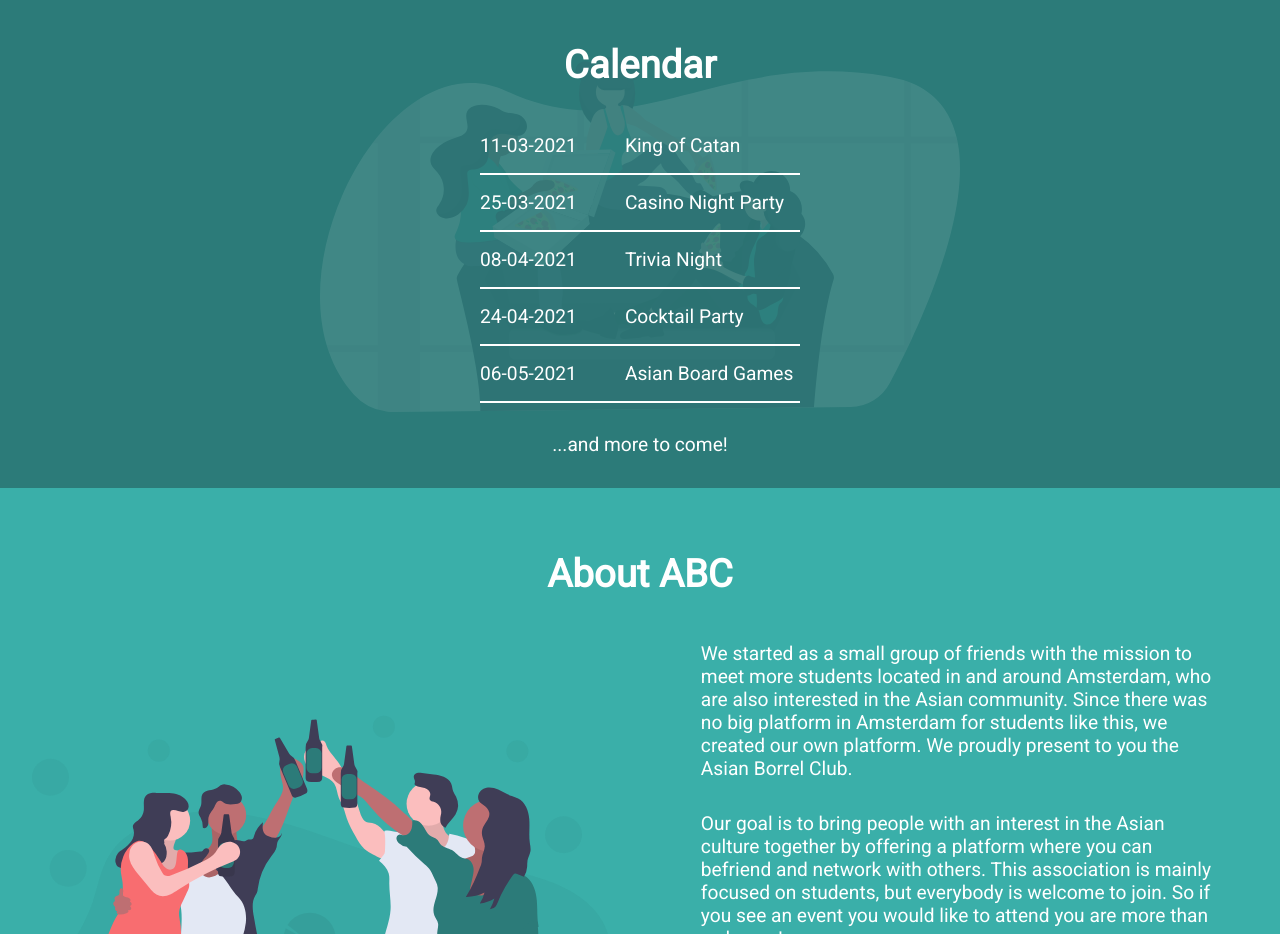
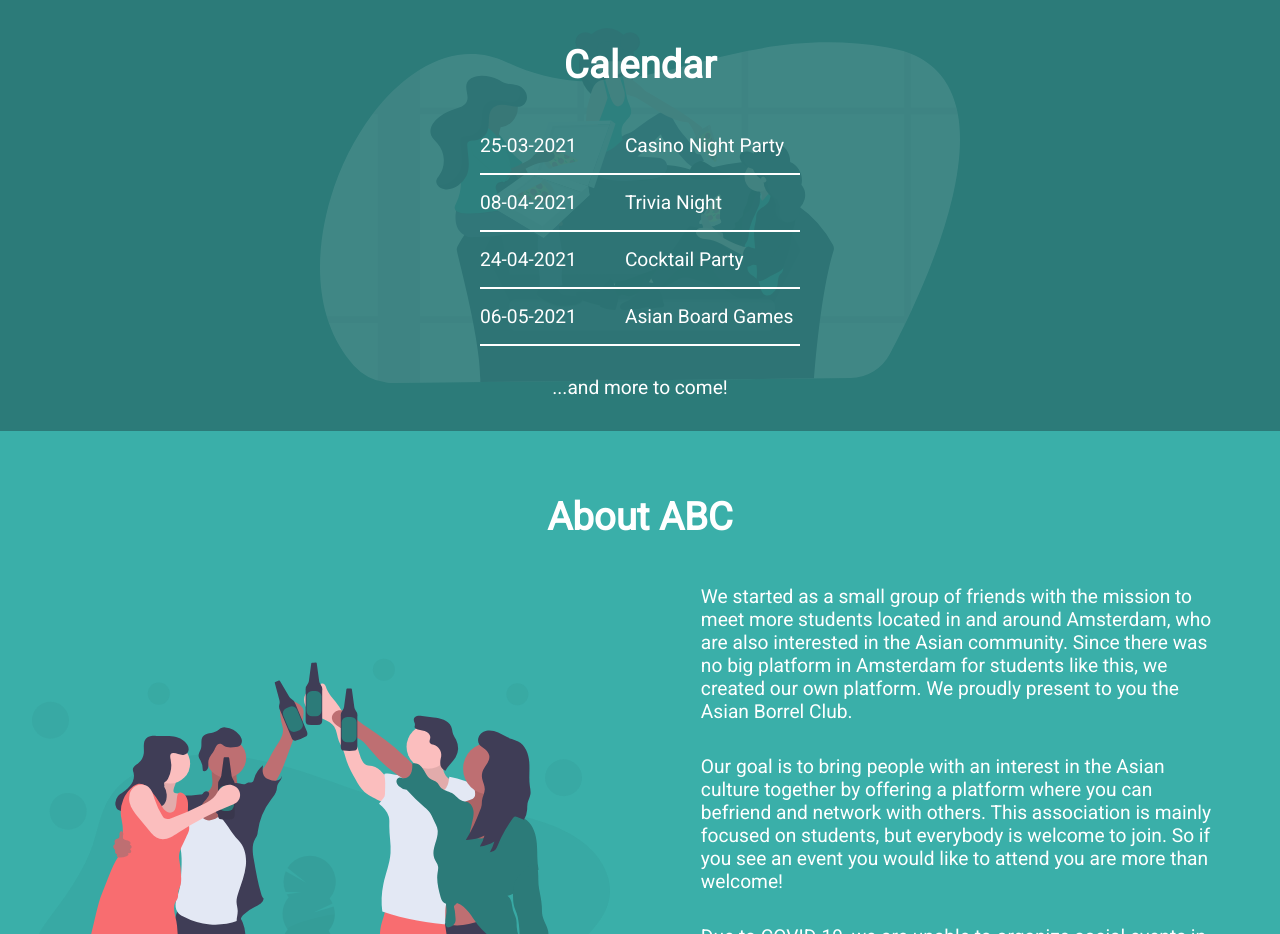
Before and after one commit to asianborrelclub/preview-site, a React (Create React App) app: page / in a window 1280 px wide. Shown: the part 820-1754 px from the top of the page. Built offline with nearby package versions, Linux system fonts and the light colour scheme.

Commit message:
Update calendar

```diff
--- a/src/components/Calendar.js
+++ b/src/components/Calendar.js
@@ -10,7 +10,6 @@ class Calendar extends Component {
         <img src={backImg} className="event-image" alt="friends eating pizza"></img>
         <h1>Calendar</h1>
         <div className="event">
-          <CalendarItem date="11-03-2021" title="King of Catan" />
           <CalendarItem date="25-03-2021" title="Casino Night Party" />
           <CalendarItem date="08-04-2021" title="Trivia Night" />
           <CalendarItem date="24-04-2021" title="Cocktail Party" />
```
